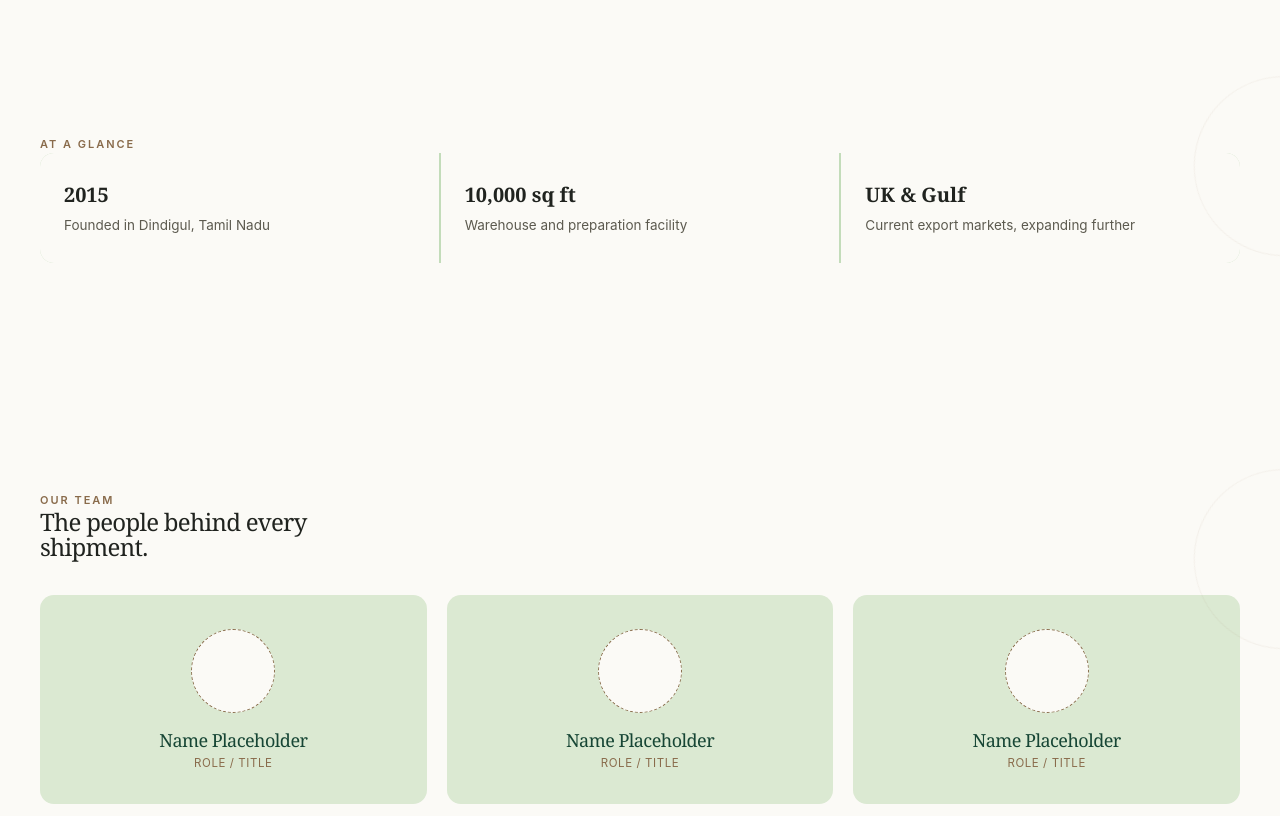
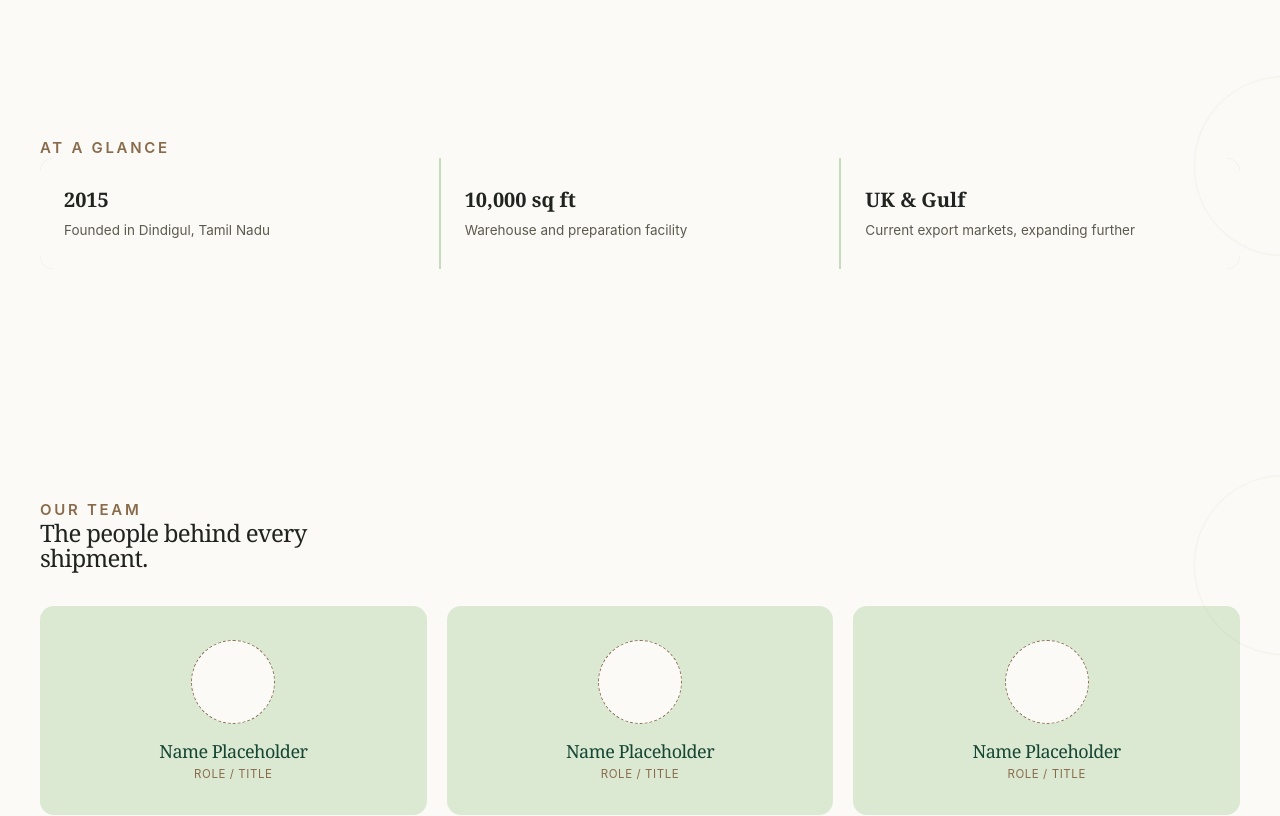
Before and after one commit to Lokesh-5618/sri-jothi-site, a React (Vite) app: page /about in a window 1280 px wide. Shown: the part 1420-2236 px from the top of the page. Built offline with nearby package versions, Linux system fonts and the light colour scheme.

Commit message:
Increase font size of eyebrow class to 15px

```diff
--- a/src/index.css
+++ b/src/index.css
@@ -60,7 +60,7 @@ section { padding: var(--space-section) 0; }
 
 /* ---------- typography ---------- */
 .eyebrow {
-  font-size: 11px;
+  font-size: 15px;
   text-transform: uppercase;
   letter-spacing: .18em;
   color: var(--brown);
```
